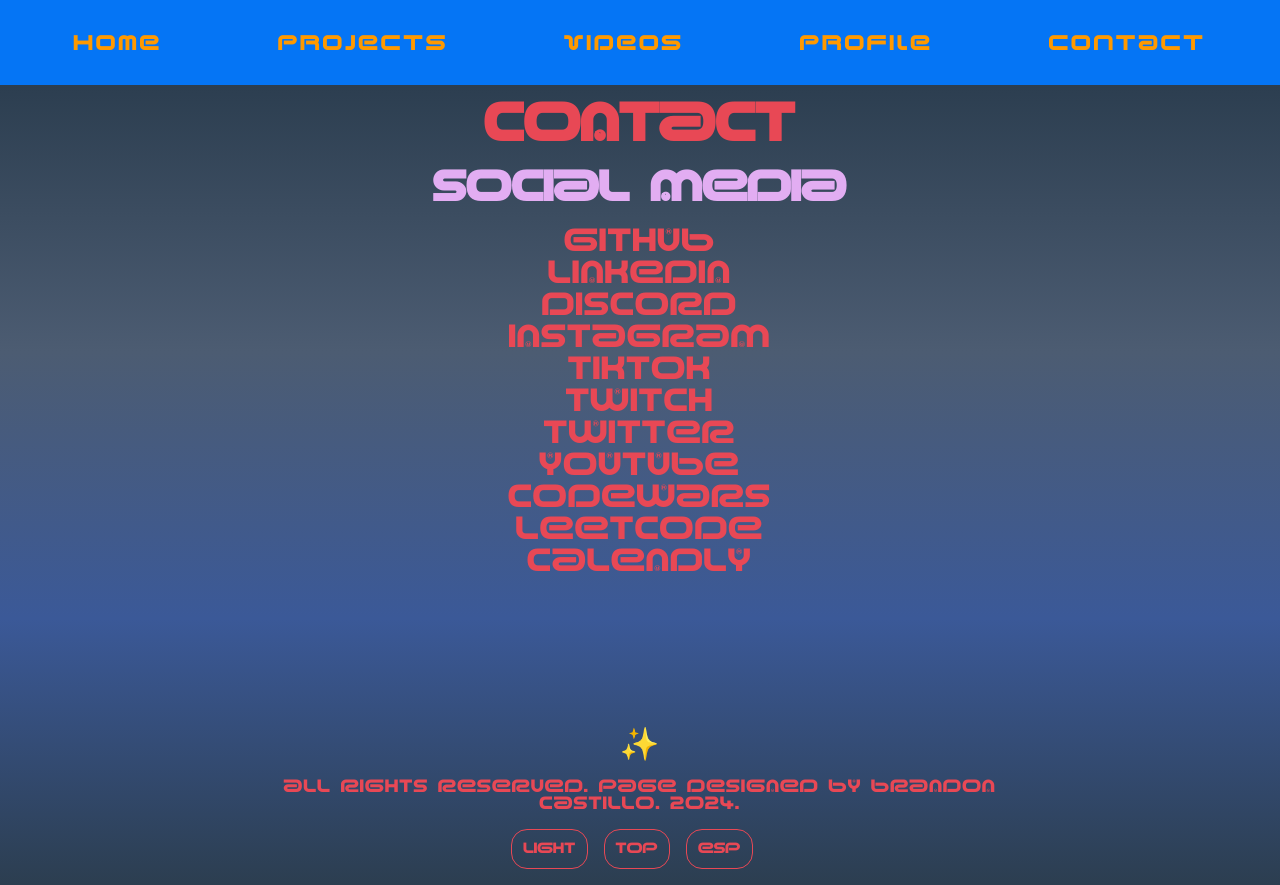
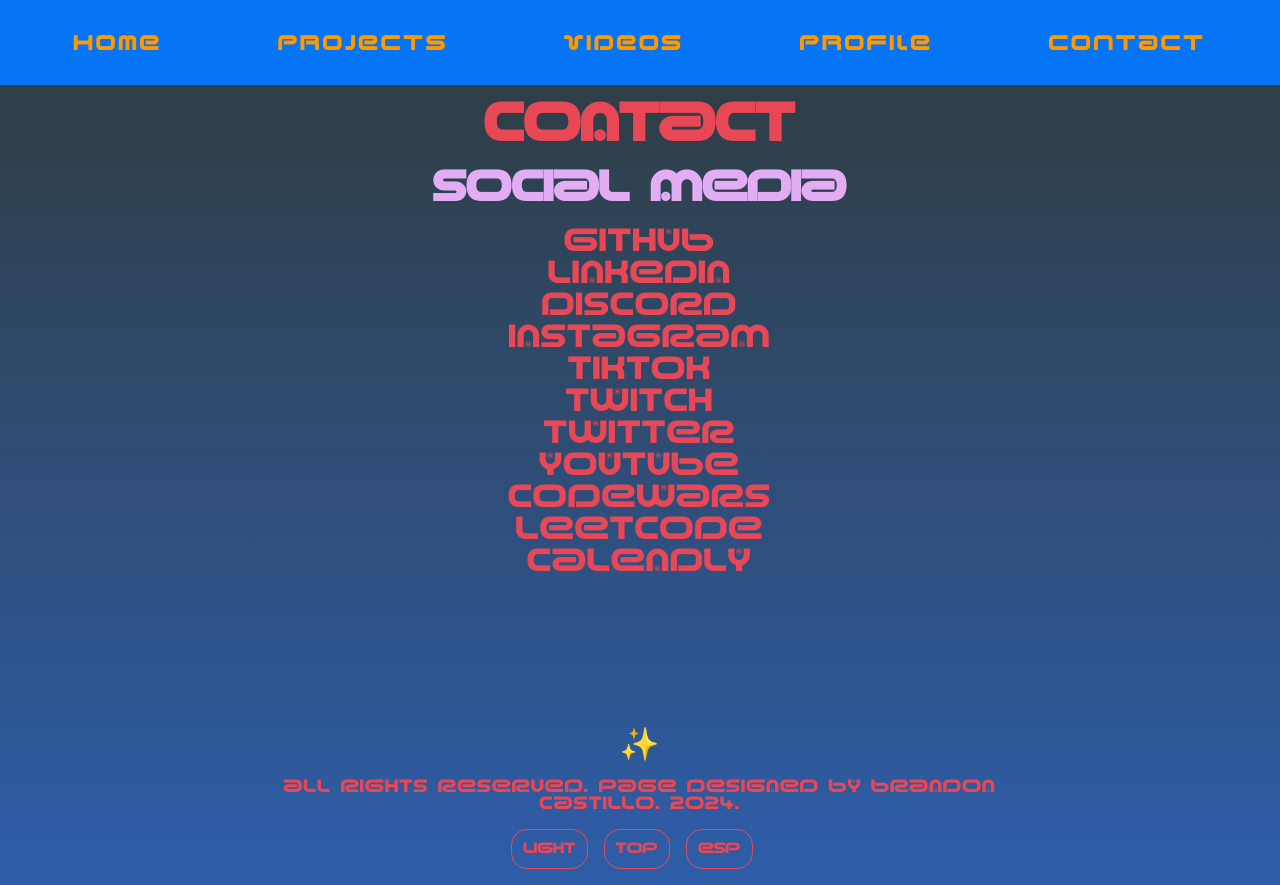
Before and after one commit to pibelanzallamas/brandon-portfolio, a React (Create React App) app: page /contact in a window 1280 px wide. Built offline with nearby package versions, Linux system fonts and the light colour scheme.

Commit message:
light home update

```diff
--- a/src/styles/App.css
+++ b/src/styles/App.css
@@ -215,12 +215,12 @@ nav {
 }
 
 .all-light {
-  background-image: linear-gradient(to bottom, #f0f4f8, #d9e2ec, #bcccdc, #9fb3c8);
+  background-image: linear-gradient(to bottom, #71C1FB, #F9B9F2);
   color: #0575f5;
 }
 
 .all-dark {
-  background-image: linear-gradient(to bottom, #2c3e50, #4c5c72, #3b5998, #2c3e50);
+  background-image: linear-gradient(to bottom, #2F3E46, #2E5EAA);
   color: #e84855;
 }
 
--- a/src/styles/App.sass
+++ b/src/styles/App.sass
@@ -48,11 +48,11 @@ $lavender-web-2: #e1dee9ff
   text-align: center
 
 .all-light
-  background-image: linear-gradient(to bottom, #f0f4f8, #d9e2ec, #bcccdc, #9fb3c8)
+  background-image: linear-gradient(to bottom, #71C1FB, #F9B9F2)
   color: $blue-crayola
 
 .all-dark
-  background-image: linear-gradient(to bottom, #2c3e50, #4c5c72, #3b5998, #2c3e50)
+  background-image: linear-gradient(to bottom,   #2F3E46, #2E5EAA)
   color: $red-crayola
 
 ::-webkit-scrollbar
```
